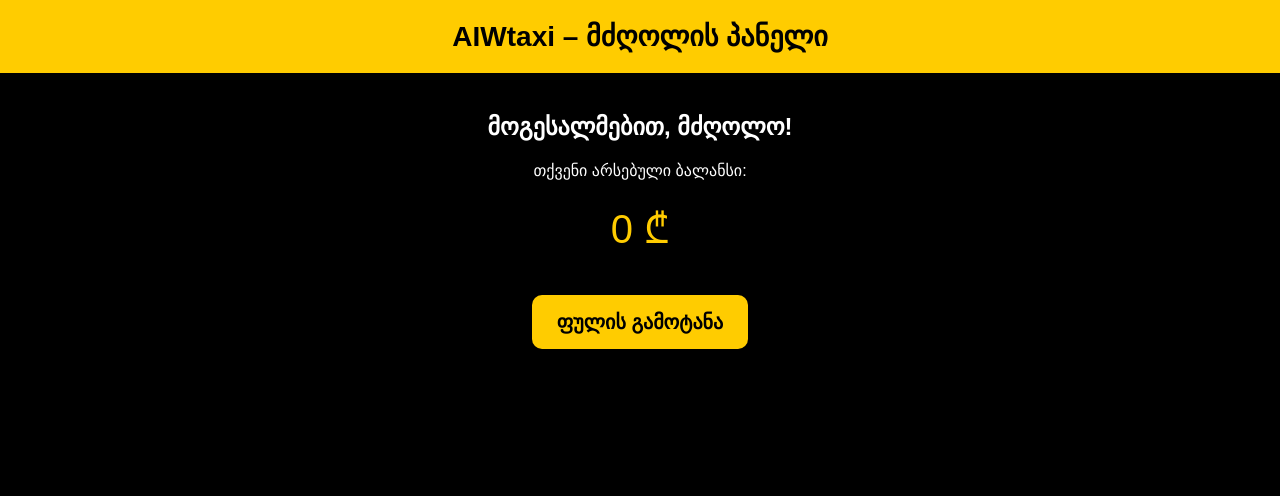
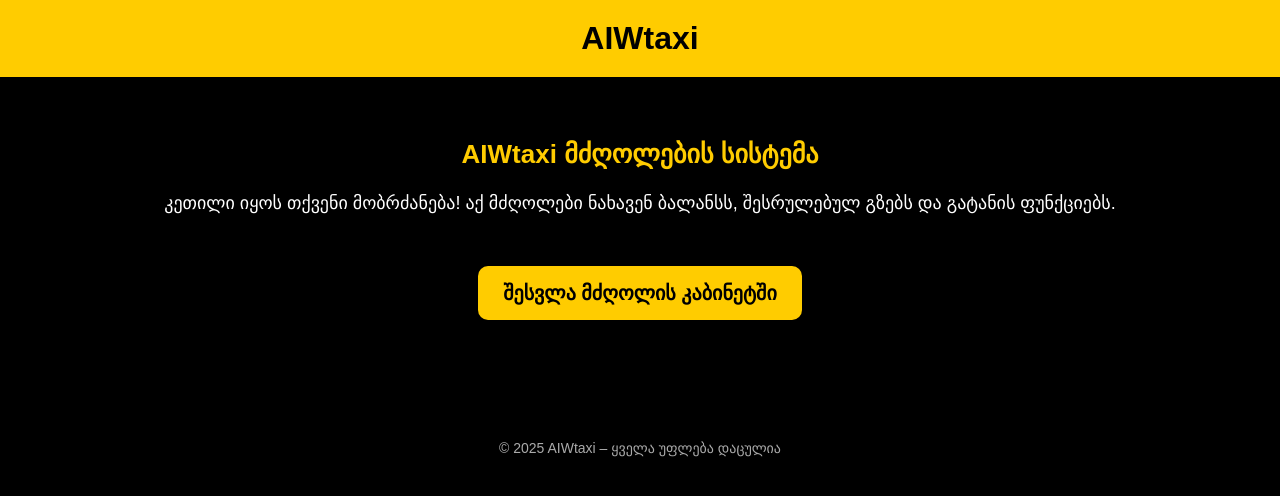
Before and after one commit to Aiwtaxi/Aiwtaxi, a plain HTML site: page dashboard.html in a window 1280 px wide. Drawn offline with Linux system fonts and the light colour scheme.

Commit message:
Update dashboard.html

```diff
--- a/dashboard.html
+++ b/dashboard.html
@@ -1,77 +1,81 @@
 <!DOCTYPE html>
 <html lang="ka">
 <head>
-    <meta charset="UTF-8" />
-    <meta name="viewport" content="width=device-width, initial-scale=1.0" />
-    <title>AIWtaxi Driver Panel</title>
+<meta charset="UTF-8">
+<meta name="viewport" content="width=device-width, initial-scale=1.0">
+<title>AIWtaxi მძღოლის პანელი</title>
 
 <style>
     body {
         margin: 0;
-            font-family: Arial, sans-serif;
+        padding: 0;
         background-color: #000;
         color: #fff;
+        font-family: Arial, sans-serif;
         text-align: center;
     }
 
     header {
         background-color: #ffcc00;
+        color: #000;
         padding: 20px;
-            font-size: 28px;
-            color: #000;
+        font-size: 32px;
         font-weight: bold;
     }
 
-        .box {
-            margin-top: 40px;
+    section {
+        padding: 40px 20px;
     }
 
-        .balance {
-            font-size: 40px;
-            margin: 20px 0;
+    h2 {
         color: #ffcc00;
+        font-size: 26px;
+        margin-bottom: 20px;
     }
 
-        button {
+    p {
+        font-size: 18px;
+        line-height: 26px;
+        margin-bottom: 30px;
+    }
+
+    .btn {
+        display: inline-block;
         background-color: #ffcc00;
-            border: none;
+        color: #000;
         padding: 15px 25px;
+        border-radius: 10px;
         font-size: 20px;
-            border-radius: 10px;
-            cursor: pointer;
         font-weight: bold;
+        text-decoration: none;
         margin-top: 20px;
     }
 
-        button:hover {
-            opacity: 0.8;
+    footer {
+        margin-top: 60px;
+        padding: 20px;
+        font-size: 14px;
+        color: #aaa;
     }
 </style>
 </head>
 
 <body>
-    <header>
-        AIWtaxi – მძღოლის პანელი
-    </header>
 
-    <div class="box">
-        <h2>მოგესალმებით, მძღოლო!</h2>
+<header>AIWtaxi</header>
 
-        <p>თქვენი არსებული ბალანსი:</p>
+<section>
+    <h2>AIWtaxi მძღოლების სისტემა</h2>
+    <p>
+        კეთილი იყოს თქვენი მობრძანება! აქ მძღოლები ნახავენ ბალანსს, შესრულებულ გზებს და გატანის ფუნქციებს.
+    </p>
 
-        <div class="balance" id="balance">
-            0 ₾
-        </div>
+    <a href="login.html" class="btn">შესვლა მძღოლის კაბინეტში</a>
+</section>
 
-        <button onclick="withdraw()">ფულის გამოტანა</button>
-    </div>
-
-    <script>
-        // შემდგომში აქ დაემატება API, რომელიც იანდექსიდან ბალანსს ამოიღებს
-        function withdraw() {
-            alert("ფულის გამოტანის ფუნქცია მალე დაემატება!");
-        }
-    </script>
+<footer>
+    © 2025 AIWtaxi – ყველა უფლება დაცულია
+</footer>
 
 </body>
 </html>
```
Lines whose indentation alone changed are shown as unchanged.
